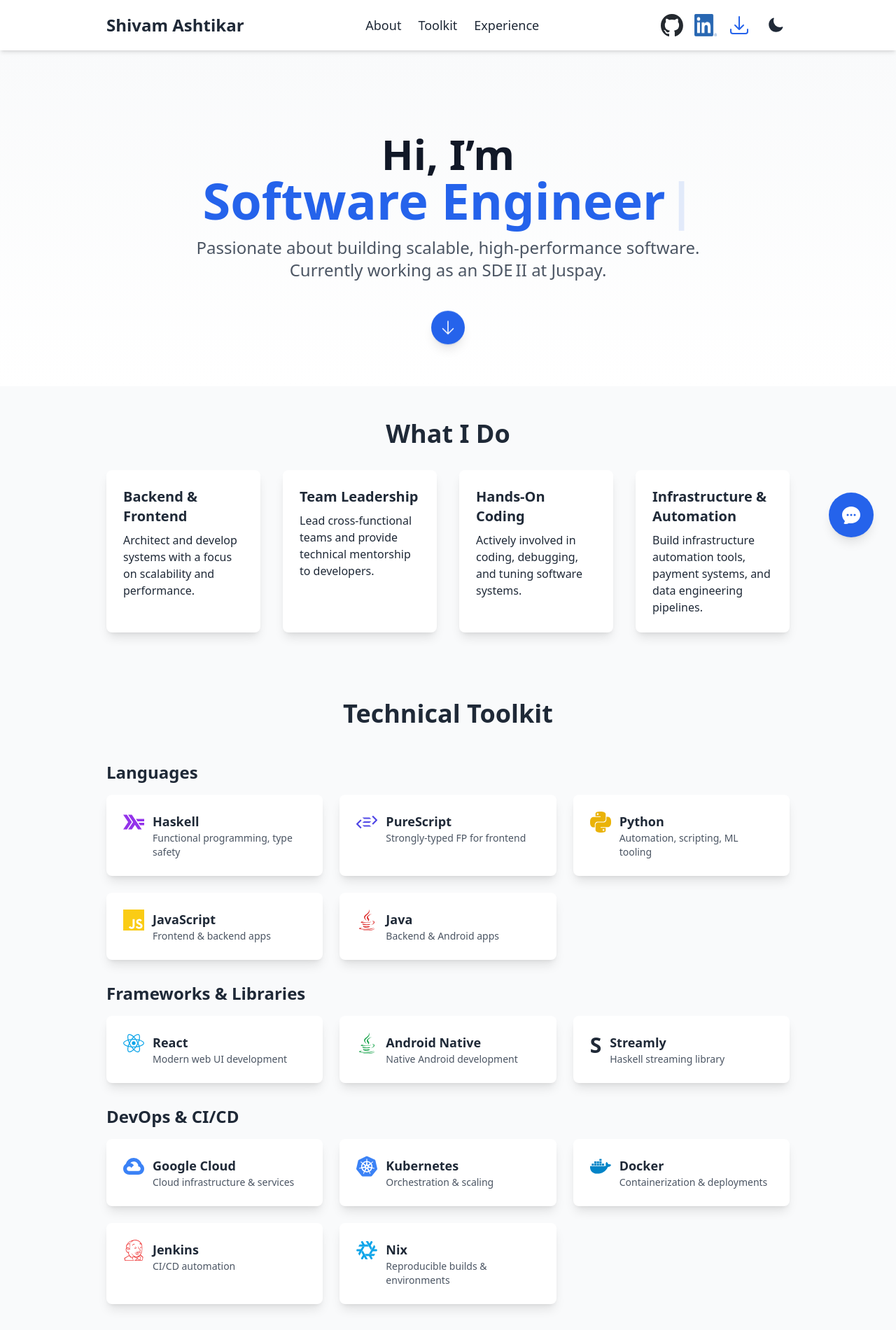
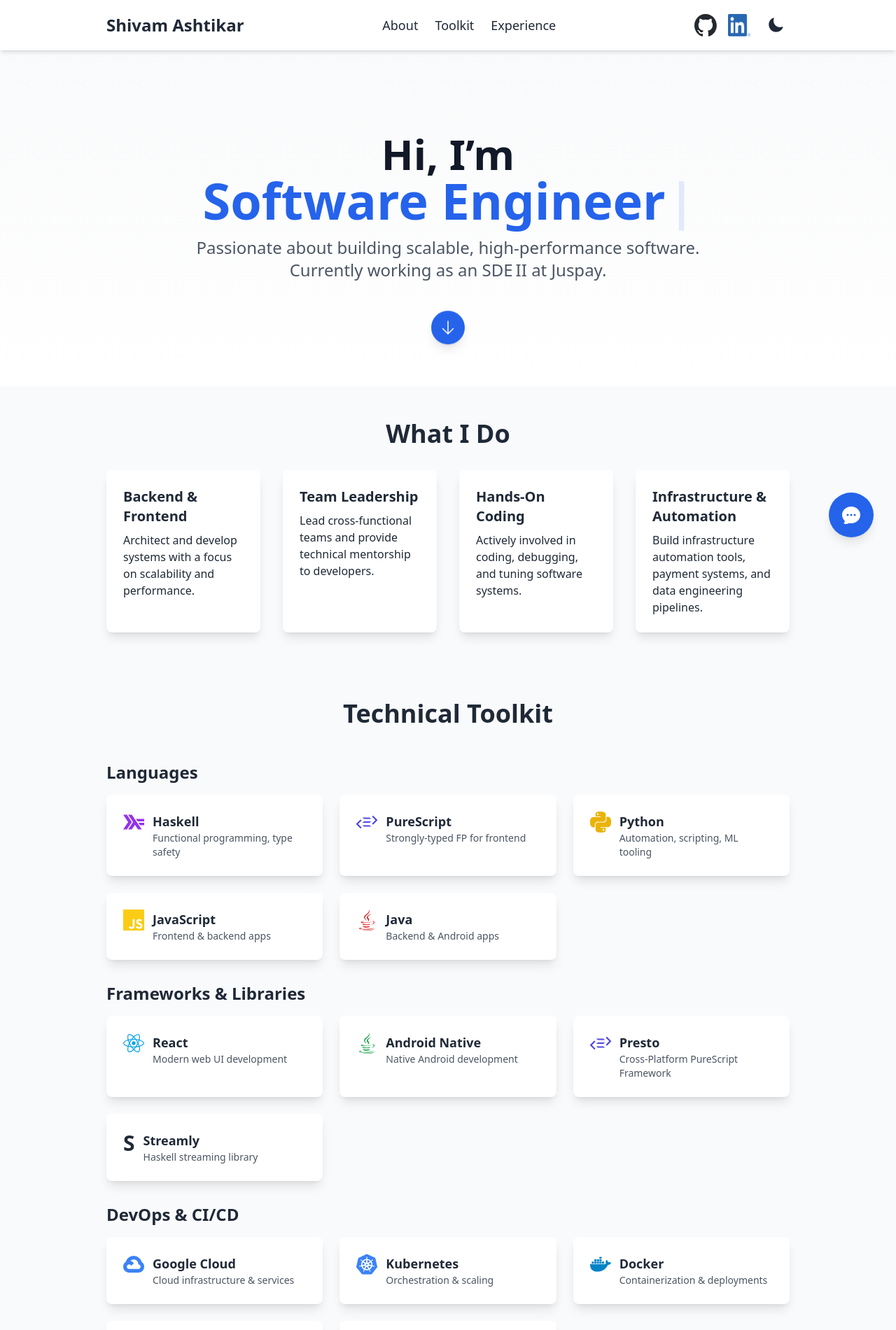
Before and after one commit to shivamashtikar/portfolio, a React (Vite) app: page / in a window 1280 px wide. Shown: the top 1901 px of the page at 70% size. Built offline with nearby package versions, Linux system fonts and the light colour scheme.

Commit message:
feat(portfolio): remove PDF resume and add Presto to toolkit list
- Delete resume.pdf from repository
- Remove "Download Resume" button from header navigation
- Add new "Presto" entry to the showcased toolkit list, highlighting PureScript framework

```diff
--- a/src/components/Header.jsx
+++ b/src/components/Header.jsx
@@ -49,11 +49,6 @@ export default function Header() {
               <img src={linkedin} alt="LinkedIn" className="h-8 w-8 hover:opacity-75 transition" />
             </a>
           </Tooltip>
-          <Tooltip text="Download Resume" position="bottom">
-            <a href="/resume/Shivam_Ashtikar_Resume.pdf" download>
-              <ArrowDownTrayIcon className="h-8 w-8 text-blue-600 dark:text-blue-400 hover:text-blue-800 dark:hover:text-blue-300 transition" />
-            </a>
-          </Tooltip>
           <ThemeToggle />
         </div>
 
--- a/src/components/Toolkit.jsx
+++ b/src/components/Toolkit.jsx
@@ -17,6 +17,7 @@ const toolkit = [
     items: [
       { name: "React", icon: <FaReact className="text-sky-500" />, desc: "Modern web UI development" },
       { name: "Android Native", icon: <FaJava className="text-green-600" />, desc: "Native Android development" },
+      { name: "Presto", icon: <SiPurescript className="text-indigo-600" />, desc: "Cross-Platform PureScript Framework" },
       { name: "Streamly", icon: <span className="font-bold">S</span>, desc: "Haskell streaming library" },
     ],
   },
```
Also changed, not shown: 1 other file (tests, documents, lock files or other folders).
